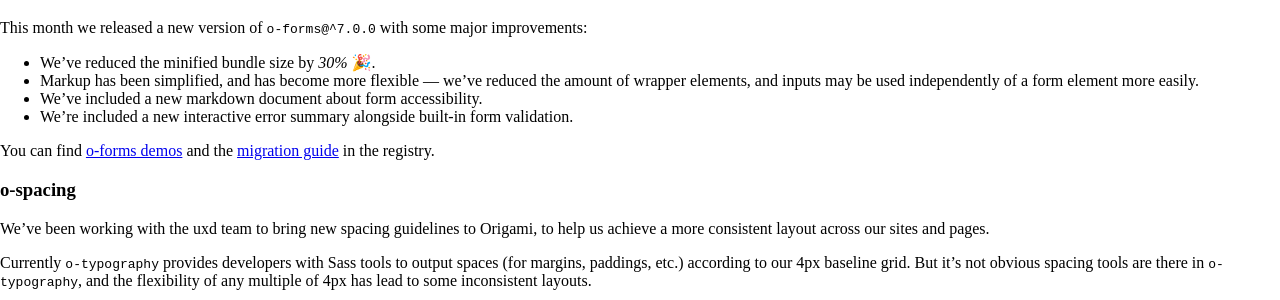
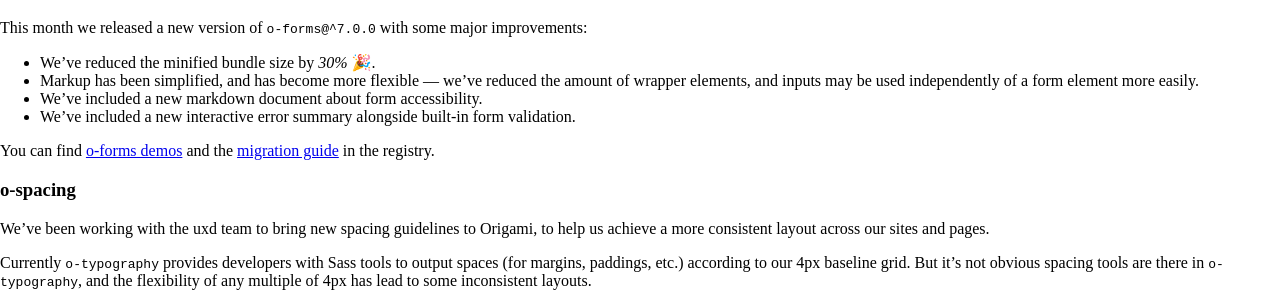
Before and after one commit to Financial-Times/origami-website, a Jekyll site: the page built from _posts/2019-05-31-newsletter.md, in a window 1280 px wide. Shown: the part 435-735 px from the top of the page. Built offline with Jekyll 4.4.1, drawn with Linux system fonts in a browser that asks for light colours; a style sheet for code colours, icons or effects is not loaded.

Commit message:
Correct May blog typo

```diff
--- a/_emails/newsletter-2019-05.html
+++ b/_emails/newsletter-2019-05.html
@@ -27,7 +27,7 @@ companion_post_url: https://origami.ft.com/blog/2019/03/29/newsletter/
     <li>We’ve reduced the minified bundle size by <em>30%</em> &#x1F389;.</li>
     <li>Markup has been simplified, and has become more flexible — we’ve reduced the amount of wrapper elements, and inputs may be used independently of a form element more easily.</li>
     <li>We’ve included a new markdown document about form accessibility.</li>
-    <li>We’re included a new interactive error summary alongside built-in form validation.</li>
+    <li>We’ve included a new interactive error summary alongside built-in form validation.</li>
   </ul>
   You can find <a target="_blank" href="https://registry.origami.ft.com/components/o-forms@7.0.3/readme?brand=master#migration">o-forms demos</a> in the registry.
 {% endcapture %}
--- a/_posts/2019-05-31-newsletter.md
+++ b/_posts/2019-05-31-newsletter.md
@@ -18,7 +18,7 @@ This month we released a new version of `o-forms@^7.0.0` with some major improve
 - We've reduced the minified bundle size by *30%* &#x1F389;.
 - Markup has been simplified, and has become more flexible — we've reduced the amount of wrapper elements, and inputs may be used independently of a form element more easily.
 - We've included a new markdown document about form accessibility.
-- We're included a new interactive error summary alongside built-in form validation.
+- We've included a new interactive error summary alongside built-in form validation.
 
 You can find [o-forms demos](https://registry.origami.ft.com/components/o-forms@7.0.3) and the [migration guide](https://registry.origami.ft.com/components/o-forms@7.0.3/readme?brand=master#migration) in the registry.
 
```
